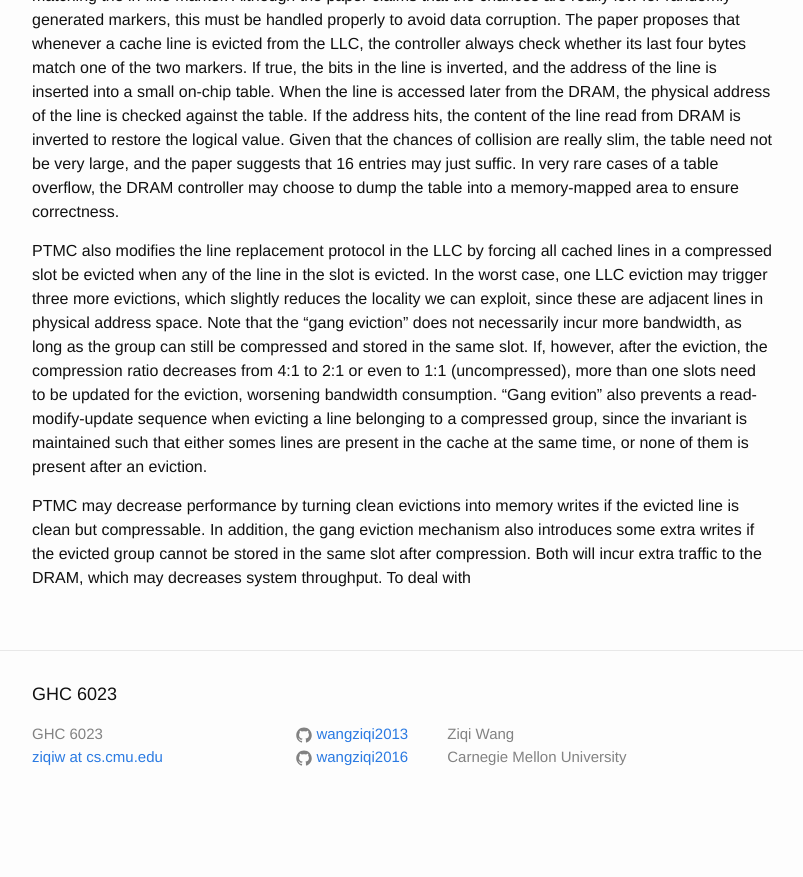
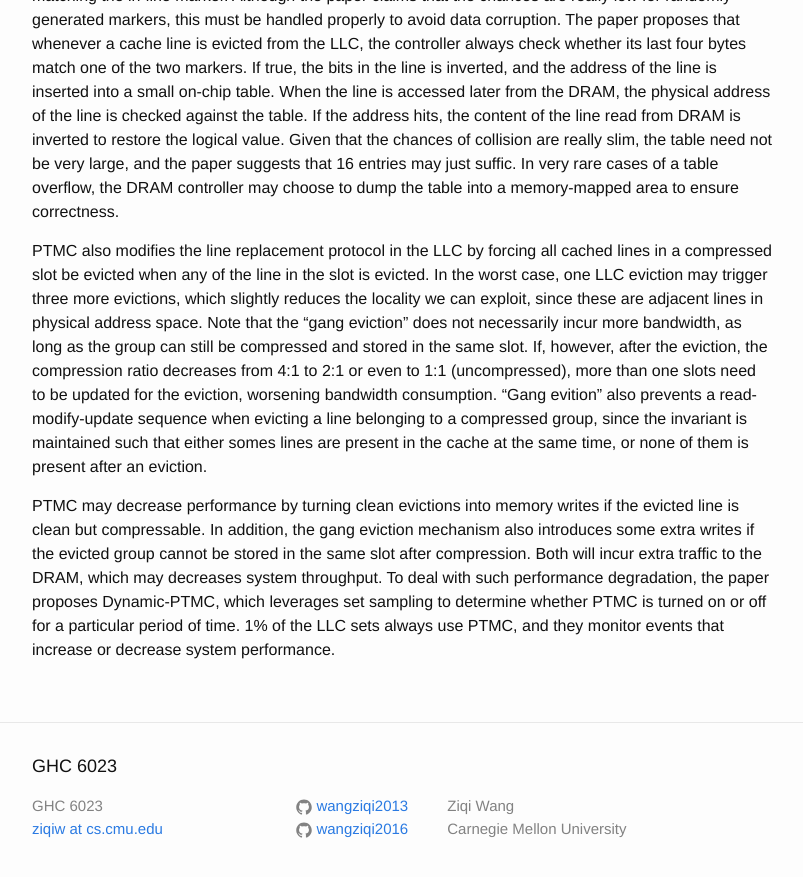
Before and after one commit to wangziqi2013/wangziqi2013.github.io, a Jekyll site: the page built from _posts/2020-05-17-ptmc.markdown, in a window 1280 px wide and 900 px high, scrolled down 2563 px. Shown: the top 877 px of the window, without its empty margins (238-1041 px from the left). Built offline with Jekyll 4.4.1, drawn with Linux system fonts in a browser that asks for light colours; before the commit the page ends 3391 px from its top, so only the background shows below that.

Commit message:
Adding dynamic scheme

```diff
--- a/_posts/2020-05-17-ptmc.markdown
+++ b/_posts/2020-05-17-ptmc.markdown
@@ -113,4 +113,6 @@ after an eviction.
 PTMC may decrease performance by turning clean evictions into memory writes if the evicted line is clean but compressable.
 In addition, the gang eviction mechanism also introduces some extra writes if the evicted group cannot be stored in the
 same slot after compression. Both will incur extra traffic to the DRAM, which may decreases system throughput.
-To deal with
+To deal with such performance degradation, the paper proposes Dynamic-PTMC, which leverages set sampling to determine whether
+PTMC is turned on or off for a particular period of time. 1% of the LLC sets always use PTMC, and they monitor events that
+increase or decrease system performance.
```
